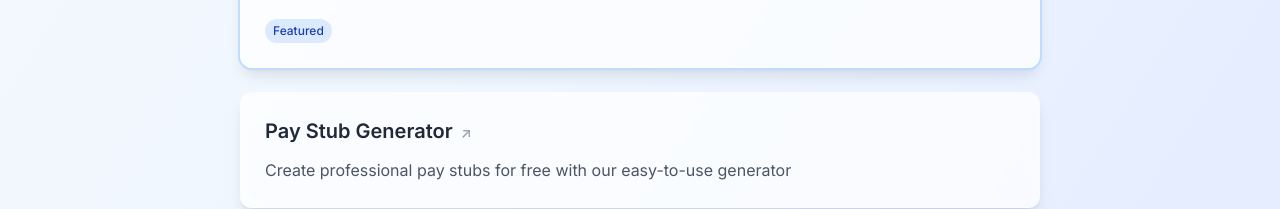
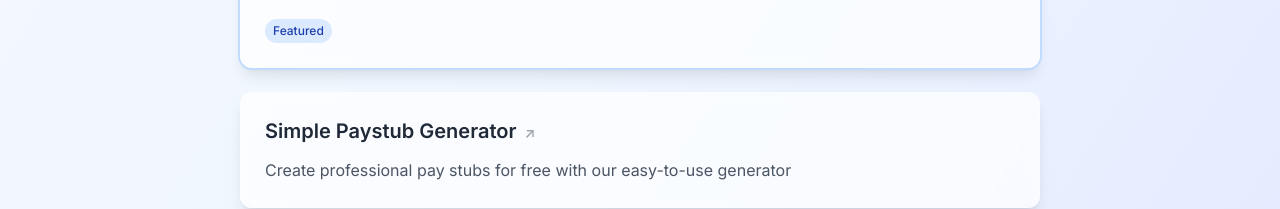
Before and after one commit to congdv/congdv.com, a Next.js app: page / in a window 1280 px wide. Shown: the part 1182-1391 px from the top of the page. Built offline with nearby package versions, Linux system fonts and the light colour scheme.

Commit message:
Fix the name of paystub app

```diff
--- a/src/pages/index.tsx
+++ b/src/pages/index.tsx
@@ -62,7 +62,7 @@ export default function Home() {
               featured={true}
             />
             <ProjectCard
-              title="Pay Stub Generator"
+              title="Simple Paystub Generator"
               description="Create professional pay stubs for free with our easy-to-use generator"
               href="https://stubify.congdv.com/"
               isInternal={false}
```
